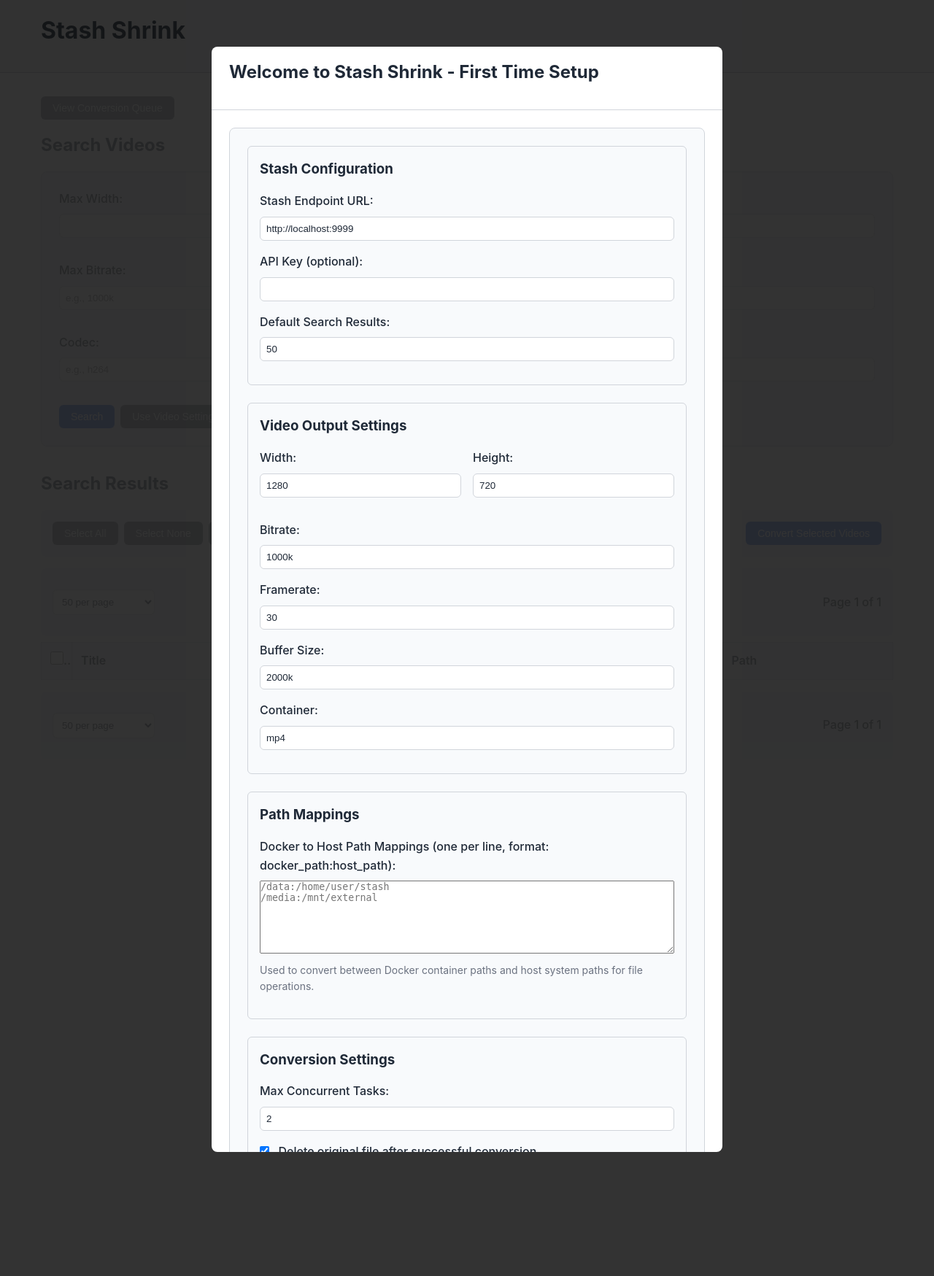
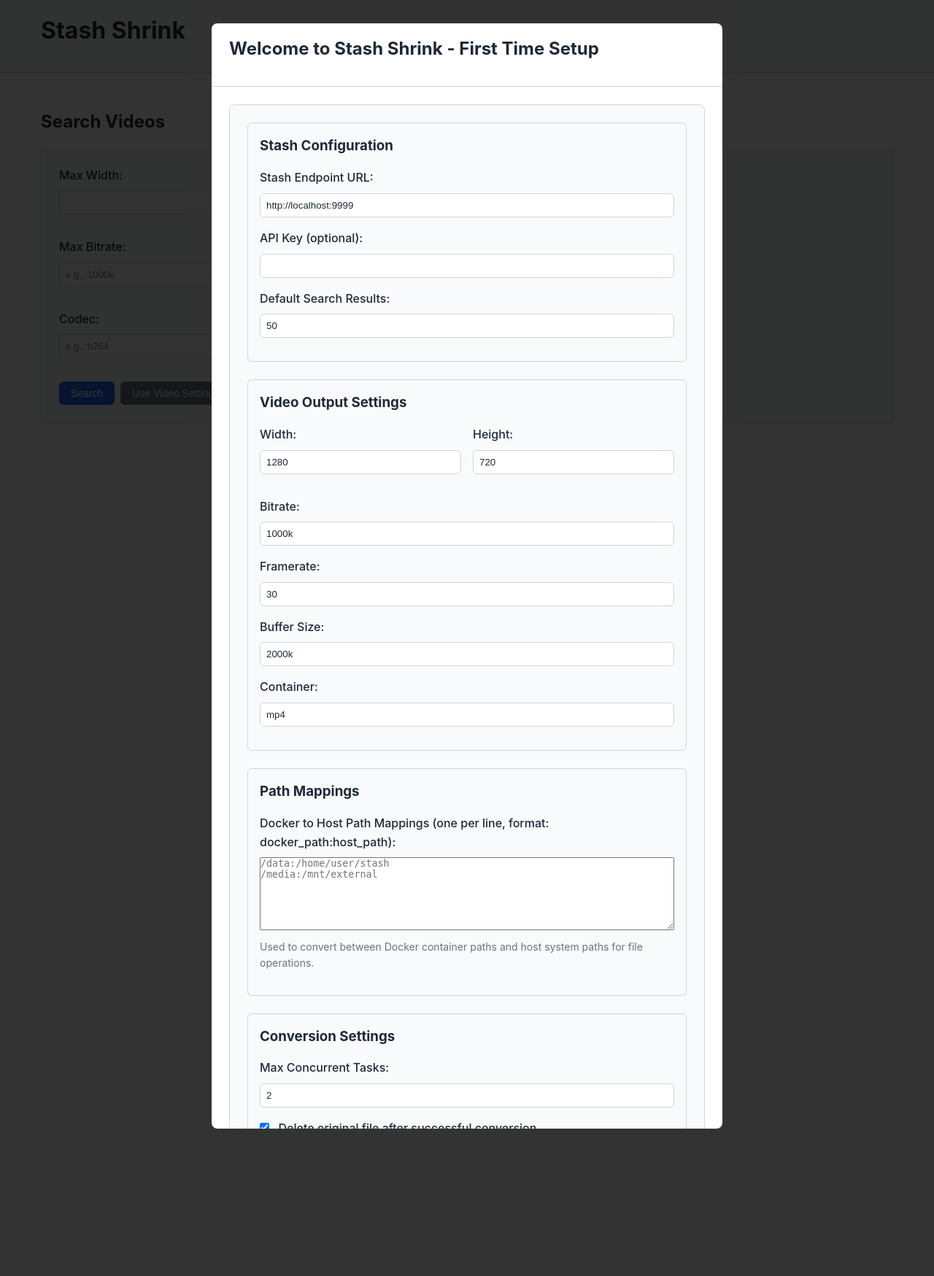
Before and after one commit to AnonTester/stash_shrink, a FastAPI app: page / in a window 1280 px wide. Shown: the top 1749 px of the page at 73% size. Run offline with FastAPI, Linux system fonts and the light colour scheme; data that the repository does not hold is empty.

Commit message:
layout improvements, prevent duplicates in queue

```diff
--- a/stash_shrink.py
+++ b/stash_shrink.py
@@ -546,6 +546,11 @@
     config = get_config()
     path_mappings = config.get('path_mappings', [])
 
+    # Check for duplicates
+    existing_scene_ids = {task.scene.id for task in conversion_queue}
+    new_scene_ids = set(scene_ids) - existing_scene_ids
+    scene_ids = list(new_scene_ids)
+
     try:
         # Get scene details from Stash using the new query structure
         scenes_query = """
--- a/static/script.js
+++ b/static/script.js
@@ -9,6 +9,7 @@
         this.eventSource = null;
         this.isFirstRun = document.body.getAttribute('data-show-settings') === 'True';
         this.handleFirstRun();
+        this.queuedSceneIds = new Set();
         this.totalPages = 1;
 
         this.initializeTheme();
@@ -17,6 +18,7 @@
         this.loadConfig();
 
         // Check if we should show conversion section by default
+        this.updateSearchSectionVisibility();
         this.checkInitialView();
     }
 
@@ -25,6 +27,10 @@
         try {
             const response = await fetch('/api/conversion-status');
             const statusData = await response.json();
+
+            // Track queued scene IDs
+            this.updateQueuedSceneIds(statusData.queue);
+
             const hasQueueItems = statusData.queue && statusData.queue.length > 0;
 
             if (hasQueueItems) {
@@ -36,6 +42,12 @@
             console.error('Failed to load initial conversion status:', error);
             this.showSearchSection(); // Fallback to search section
         }
+    }
+
+    updateQueuedSceneIds(queue) {
+        this.queuedSceneIds.clear();
+        queue.forEach(task => this.queuedSceneIds.add(task.scene.id));
+        this.renderResults(); // Update checkboxes if results are displayed
     }
 
     initializeToastSystem() {
@@ -211,6 +223,7 @@
             this.currentPage = 1;
             this.syncPaginationControls();
             this.renderResults();
+            this.updateSearchSectionVisibility();
         }
     }
 
@@ -473,12 +486,20 @@
             const file = scene.files && scene.files.length > 0 ? scene.files[0] : null;
             if (!file) return;
 
+            const isQueued = this.queuedSceneIds.has(scene.id);
+            const isSelected = this.selectedScenes.has(scene.id) && !isQueued;
+            const checkboxDisabled = isQueued ? 'disabled' : '';
+
             const row = document.createElement('tr');
-            const isSelected = this.selectedScenes.has(scene.id);
 
-            // Use title attribute for tooltips on title and path
             row.innerHTML = `
-                <td><input type="checkbox" class="scene-checkbox" value="${scene.id}" ${isSelected ? 'checked' : ''}></td>
+                 <td>
+                    <input type="checkbox" class="scene-checkbox" value="${scene.id}"
+                           ${isSelected ? 'checked' : ''}
+                           ${checkboxDisabled}
+                           ${isQueued ? 'title="Already in conversion queue"' : ''}>
+                    ${isQueued ? '<div style="font-size:10px;color:var(--success-color);">Queued</div>' : ''}
+                </td>
                 <td class="title-cell" title="${scene.title || 'Untitled'}">
                     <a href="${this.config.stash_url}/scenes/${scene.id}" target="_blank">${scene.title || 'Untitled'}</a>
                 </td>
@@ -495,6 +516,8 @@
             row.querySelector('.scene-checkbox').addEventListener('change', (e) => {
                 this.toggleSceneSelection(scene.id, e.target.checked);
             });
+
+            if (isQueued) row.style.opacity = '0.7';
 
             tbody.appendChild(row);
         });
@@ -540,7 +563,7 @@
             this.currentPage = 1; // Reset to first page on new search
             this.selectedScenes.clear();
             this.syncPaginationControls();
-            this.syncPaginationControls();
+            this.updateSearchSectionVisibility();
             this.renderResults();
 
             this.showToast(`Found ${this.currentResults.length} scenes`, 'success');
@@ -643,6 +666,11 @@
     }
 
     selectAll() {
+        // Don't select queued scenes
+        const currentPageScenes = this.getCurrentPageSceneIds().filter(id =>
+            !this.queuedSceneIds.has(id)
+        );
+        currentPageScenes.forEach(id => this.selectedScenes.add(id));
         const currentPageScenes = this.getCurrentPageSceneIds();
         currentPageScenes.forEach(id => this.selectedScenes.add(id));
         this.renderResults();
@@ -657,6 +685,8 @@
     selectInvert() {
         const currentPageScenes = this.getCurrentPageSceneIds();
         currentPageScenes.forEach(id => {
+            // Skip queued scenes
+            if (this.queuedSceneIds.has(id)) return;
             if (this.selectedScenes.has(id)) {
                 this.selectedScenes.delete(id);
             } else {
@@ -750,6 +780,7 @@
             if (response.ok) {
                 this.showConversionSection();
                 this.startSSE();
+                this.updateQueuedSceneIds((await response.json()).queue || []);
                 this.showToast(`Queued ${this.selectedScenes.size} scenes for conversion.`, 'success');
             } else {
                 throw new Error('Failed to queue conversion');
@@ -763,6 +794,7 @@
     showConversionSection() {
         document.querySelector('.results-section').style.display = 'none';
         document.querySelector('.conversion-section').style.display = 'block';
+        document.querySelector('.search-section').style.display = 'none';
         document.getElementById('show-search').style.display = 'inline-block';
         document.getElementById('show-conversion').style.display = 'none';
         this.startSSE(); // Ensure SSE is running when viewing conversions
@@ -770,6 +802,7 @@
 
     showSearchSection() {
         document.querySelector('.results-section').style.display = 'block';
+        document.querySelector('.search-section').style.display = 'block';
         document.querySelector('.conversion-section').style.display = 'none';
         document.getElementById('show-search').style.display = 'none';
         document.getElementById('show-conversion').style.display = 'inline-block';
@@ -805,6 +838,7 @@
 
     updateConversionStatus(statusData) {
         this.renderConversionTable(statusData.queue);
+        this.updateQueuedSceneIds(statusData.queue);
         this.updateProgressOverview(statusData.queue, statusData.active);
         this.updateConversionUI(statusData.queue);
     }
@@ -851,6 +885,7 @@
         queue.forEach(task => {
             const row = document.createElement('tr');
             const sceneTitle = task.scene.title || 'Untitled';
+            const isError = task.status === 'error';
             const fileName = task.scene.files && task.scene.files.length > 0 ?
                 task.scene.files[0].basename : 'Unknown file';
             const etaText = task.eta && task.eta > 0 ? this.formatTime(task.eta) : 'Calculating...';
@@ -883,6 +918,7 @@
                         ''}
                 </td>
             `;
+            if (isError) row.style.backgroundColor = 'color-mix(in srgb, var(--danger-color) 8%, transparent)';
             tbody.appendChild(row);
         });
     }
@@ -890,13 +926,16 @@
     updateProgressOverview(queue, activeTasks) {
         const total = queue.length;
         const completed = queue.filter(task => task.status === 'completed' || task.status === 'error').length;
+        const remaining = total - completed;
         const processing = activeTasks ? activeTasks.length : queue.filter(task => task.status === 'processing').length;
         const progress = total > 0 ? (completed / total) * 100 : 0;
 
         document.getElementById('overall-progress').style.width = `${progress}%`;
-        document.getElementById('progress-text').textContent = `${progress.toFixed(1)}% Complete`;
+        document.getElementById('progress-text').innerHTML = `
+            <strong>Total Queue Progress</strong><br>
+            ${progress.toFixed(1)}% Complete (${completed}/${total} files, ${remaining} remaining)
+        `;
 
-        // Update ETA based on active processing tasks
         const activeProcessingTasks = queue.filter(task => task.status === 'processing' && task.eta);
         if (activeProcessingTasks.length > 0) {
             // Use the maximum ETA among active tasks
@@ -917,7 +956,7 @@
         const resultsSection = document.querySelector('.results-section');
         const hasResults = this.currentResults && this.currentResults.length > 0;
 
-        if (resultsSection) {
+        if (resultsSection && !this.isFirstRun) {
             resultsSection.style.display = hasResults ? 'block' : 'none';
         }
 
--- a/static/style.css
+++ b/static/style.css
@@ -684,6 +684,10 @@
     flex-direction: column;
 }
 
+.modal-content {
+    margin: 2.5% auto;
+}
+
 .modal-header {
     padding: 1rem 1.5rem;
     border-bottom: 1px solid var(--border-color);
@@ -704,6 +708,10 @@
     font-size: 1.5rem;
     font-weight: bold;
     cursor: pointer;
+}
+
+.modal {
+    overscroll-behavior: none;
 }
 
 .close:hover {
@@ -809,6 +817,16 @@
         gap: 0;
     }
 
+    .search-form .form-row {
+        display: grid;
+        grid-template-columns: 1fr 1fr;
+        gap: 1rem;
+    }
+
+    .search-form .form-row .form-group {
+        margin-bottom: 0;
+    }
+
     .results-controls,
     .conversion-controls,
     .pagination-controls {
@@ -856,6 +874,25 @@
         width: 95%;
         margin: 10% auto;
     }
+
+    .search-form .form-row {
+        grid-template-columns: 1fr;
+    }
+}
+
+@media (min-width: 768px) {
+    .search-form .form-row {
+        display: grid;
+        grid-template-columns: 1fr 1fr;
+        gap: 1rem;
+    }
+}
+
+@media (min-width: 1024px) {
+    .search-form .form-row {
+        grid-template-columns: 1fr 1fr 1fr;
+        gap: 1rem;
+    }
 }
 
 /* Ensure table rows don't have tooltips that cause layout issues */
--- a/templates/index.html
+++ b/templates/index.html
@@ -11,7 +11,7 @@
     <!-- Search Section -->
     <section class="search-section">
         <h2>Search Videos</h2>
-        <form id="search-form" class="search-form">
+        <form id="search-form" class="search-form" style="display: block;">
             <div class="form-row">
                 <div class="form-group">
                     <label for="max_width">Max Width:</label>
@@ -158,7 +158,7 @@
 
         <div class="progress-overview">
             <div class="progress-bar">
-                <div id="overall-progress" class="progress-fill"></div>
+                <div id="overall-progress" class="progress-fill" style="width: 0%"></div>
             </div>
             <div id="progress-text">0% Complete</div>
             <div id="eta-text">ETA: Calculating...</div>
```
Also changed, not shown: 1 other file.
